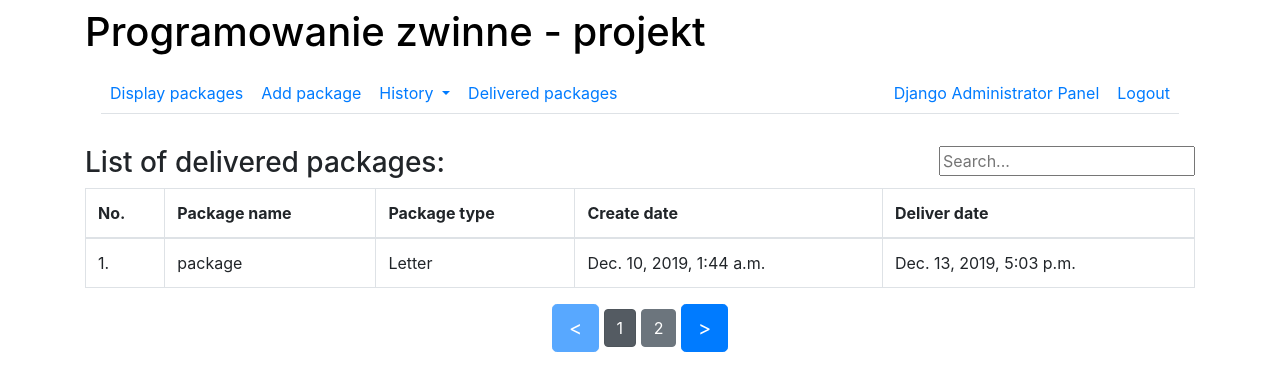
After one commit to mickac/courier_managment_system, a Django app: page /site/deliveredlist in a window 1280 px wide. The commit adds this page. Shown: the top 391 px of the page. Run offline with Django 3.2, Linux system fonts and the light colour scheme; a user stored in the database is signed in; data comes from the database, SQL or seed files in the repository; both versions use the stored data as it was after the commit; some libraries are stand-ins or nearby versions.

Commit message:
Implemented deliver funcionallty with pagination list designed for it

```diff
--- a/strona/admin.py
+++ b/strona/admin.py
@@ -4,7 +4,8 @@ from .models import (
     PackageType,
     PackageChange,
     OldChange,
-    RemovedPackage
+    RemovedPackage,
+    DeliveredPackage
 )
 
 # Register your models here.
@@ -13,3 +14,4 @@ admin.site.register(PackageType)
 admin.site.register(PackageChange)
 admin.site.register(OldChange)
 admin.site.register(RemovedPackage)
+admin.site.register(DeliveredPackage)
--- a/strona/templates/base.html
+++ b/strona/templates/base.html
@@ -44,7 +44,7 @@
 					{% endif %}
 					{% if user.is_authenticated %}
 					<li class="nav-item">
-						<a class="nav-link" href="{% url 'strona:packagelist' %}">Delivered packages</a>
+						<a class="nav-link" href="{% url 'strona:deliveredlist' %}">Delivered packages</a>
 					</li>
 					{% endif %}
 				</ul>
--- /dev/null
+++ b/strona/templates/delivered_packages.html
@@ -0,0 +1,90 @@
+{% extends 'base.html' %}
+{% block content %}
+<div class="container">
+    {% if user.is_superuser %}
+    {{ error }}
+    <div class="row">
+        <div class="col-sm text-left">
+            <h3>List of delivered packages:</h3>
+        </div>
+
+        <div class="col-sm text-right">
+            <script>
+                $(document).ready(function () {
+                    $("input").on('keyup', function () {
+                        $.get("{% url 'strona:removedpackagesearch' %}", { q: $(this).val() }, function (data, status) {
+                            doc = new DOMParser().parseFromString(data, "text/html");
+                            packages = doc.getElementById("packages").innerHTML;
+                            pagination = doc.getElementById("pagination").innerHTML;
+                            $("#packages").empty();
+                            $("#pagination").empty();
+                            $("#packages").append(packages);
+                            $("#pagination").append(pagination);
+                        });
+                    });
+                });
+            </script>
+            <input type="text" placeholder="Search...">
+        </div>
+
+    </div>
+    <div class="row" id="packages">
+        {% if packages %}
+            <div class="col-sm">
+            <table class="table table-bordered">
+                <thead>
+                    <tr>
+                    <th>No.</th>
+                    <th>Package name</th>
+                    <th>Package type</th>
+                    <th>Create date</th>
+                    <th>Deliver date</th>
+                    </tr>
+                </thead>
+                <tbody>
+                {% for package in packages %}
+                    <tr>
+                    <td>{{ forloop.counter }}.</td>
+                    <td>{{ package.name }}</td>
+                    <td>{{ package.package_type }}</td>
+                    <td>{{ package.create_date }}</td>
+                    <td>{{ package.delivered_date }}</td>
+                    </tr>
+                {% endfor %}
+                </tbody>
+            </table>
+
+            <div class="row justify-content-center" id="pagination">
+                    {% if packages.has_other_pages %}
+                    <div>
+                        {% if packages.has_previous %}
+                            <a href="deliveredlist?page={{ packages.previous_page_number }}" class="btn btn-primary btn-lg">&lt;</a>
+                        {% else %}
+                            <button class="btn btn-primary btn-lg disabled">&lt;</button>
+                        {% endif %}
+                        {% for i in packages.paginator.page_range %}
+                            {% if packages.number == i %}
+                            <button class="active btn btn-secondary btn-md"> {{ i }} <span class="sr-only">(current)</span></button>
+                            {% else %}
+                            <a href="deliveredlist?page={{ i }}" class="btn btn-secondary btn-md"> {{ i }} </a>
+                            {% endif %}
+                        {% endfor %}
+                        {% if packages.has_next %}
+                            <a href="deliveredlist?page={{ packages.next_page_number }}" class="btn btn-primary btn-lg">&gt;</a>
+                        {% else %}
+                            <button class="btn btn-primary btn-lg disabled">&gt;</button>
+                        {% endif %}
+                    </div>
+                    {% endif %}
+                </div>
+                {% else %}
+        <div class="col-sm">
+            <p>There are no delivered packages found.</p>
+        </div>
+        {% endif %}
+    </div>
+    {% else %}
+    <h4>Please login to see content.</h4>
+    {% endif %}
+</div>
+{% endblock %}
--- a/strona/urls.py
+++ b/strona/urls.py
@@ -11,7 +11,9 @@ urlpatterns = [
     path('<int:pk>/delete', views.delete, name='delete'),
     path('search/', views.searchresultview, name='search_results'),
     path('packagelist', views.package_list, name='packagelist'),
+    path('deliveredlist', views.deliveredpackages_list, name='deliveredlist'),
     path('packageadd', views.package_add, name='packageadd'),
+    path('<int:pk>/package_delivered', views.package_delivered, name='package_delivered'),
     path('removedpackage', views.removedpackages_list, name='removedpackage'),
     path('removedpackagesearch/', views.removedpackages_searchlist, name='removedpackagesearch'),
 ]
--- a/strona/views.py
+++ b/strona/views.py
@@ -15,11 +15,13 @@ from django.db.models import Q
 from .models import(
     PackageAdd,
     Package,
-    RemovedPackage
+    RemovedPackage,
+    DeliveredPackage
 )
 from .api_operations import(
     add_package,
-    remove_package
+    remove_package,
+    deliver_package
 )
 
 class IndexView(TemplateView):
@@ -42,11 +44,29 @@ def package_add(request):
                 try:
                     add_package(data)
                     return redirect('strona:packagelist')
-                except Exception as e:
-                    return render(request, 'package_add.html', {'e':e, 'form':form})
+                except Exception as exception:
+                    error = "Something went wrong. If error occurs often please send error message contained below to administator."
+                    error_message = str(exception)
+                    return render(request, 'error.html', {'em':error_message, 'e':error})
         else:
             form = PackageAdd()
         return render(request, 'package_add.html', {'form':form})
+    return redirect('strona:packagelist')
+
+def package_delivered(request, pk):
+    if request.user.is_authenticated:
+        try:
+            package_id = pk
+            get_object_or_404(Package, pk=package_id)
+            name = Package.objects.values_list('name', flat=True).get(pk=package_id)
+            data = []
+            data.append(name)
+            deliver_package(data)
+            return redirect('strona:deliveredlist')
+        except Exception as exception:
+            error = "Something went wrong. If error occurs often please send error message contained below to administator."
+            error_message = str(exception)
+            return render(request, 'error.html', {'em':error_message, 'e':error})
     return redirect('strona:packagelist')
 
 def delete(request, pk):
@@ -103,6 +123,26 @@ def removedpackages_list(request):
             error_message = str(exception)
             return render(request, 'error.html', {'em':error_message, 'e':error})
 
+def deliveredpackages_list(request):
+     if request.user.is_superuser:
+        try:
+            package_list = DeliveredPackage.objects.all()
+            page = request.GET.get('page', 1)
+
+            paginator = Paginator(package_list, 1)
+            try:
+                packages = paginator.page(page)
+            except PageNotAnInteger:
+                packages = paginator.page(1)
+            except EmptyPage:
+                packages = paginator.page(paginator.num_pages)
+
+            return render(request, 'delivered_packages.html', {'packages':packages})
+        except Exception as exception:
+            error = "Something went wrong. If error occurs often please send error message contained below to administator."
+            error_message = str(exception)
+            return render(request, 'error.html', {'em':error_message, 'e':error})
+
 def searchresultview(request):
     query = request.GET.get('q')
     object_list = Package.objects.filter(
```
Also changed, not shown: strona/api_operations.py (+20 -2 lines), strona/templates/package_list.html (+16 -1 lines), db.sqlite3.
